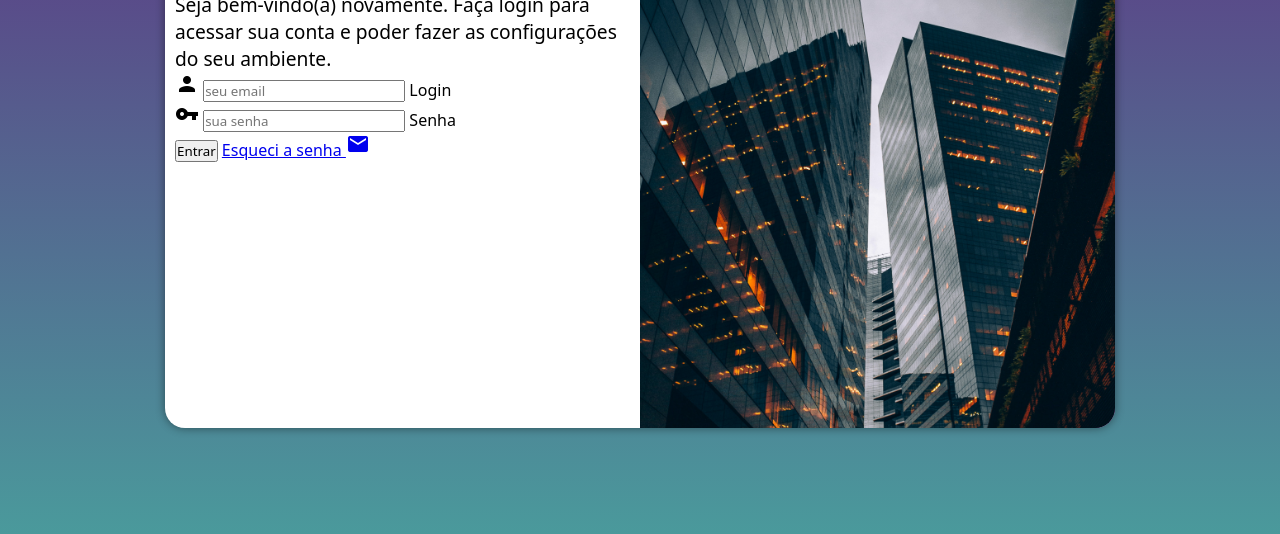
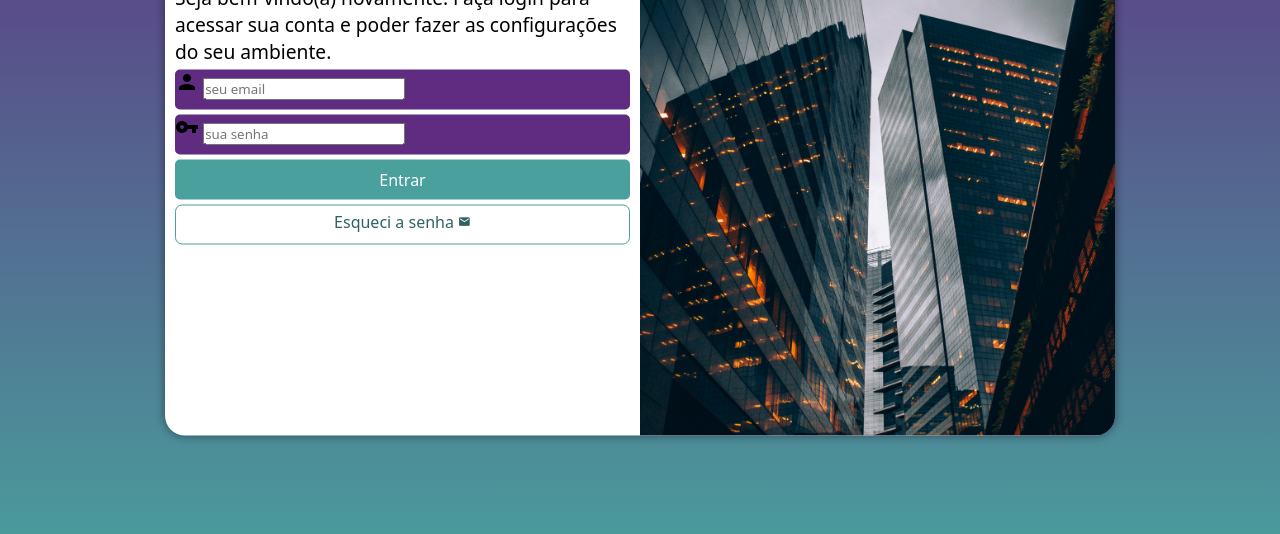
Before and after one commit to MarceloSe/projeto-login, a plain HTML site: page index.html in a window 1280 px wide. Shown: the part 222-756 px from the top of the page. Drawn offline with Linux system fonts and the light colour scheme.

Commit message:
formating input

```diff
--- a/assets/css/style.css
+++ b/assets/css/style.css
@@ -32,7 +32,7 @@ main{
     overflow: hidden;
     background-color: white;
     width: 250px;
-    height: 500px;
+    height: 515px;
     border-radius: 20px;
     box-shadow: 0 0 10px rgba(0, 0, 0, 0.452);
 
@@ -60,3 +60,53 @@ main{
 #formulario > p{
     font-size: 0.8em;
 }
+
+.campo{
+    background-color: #5f2c82;
+    width: 100%;
+    display: block;
+    height: 40px;
+    border-radius: 5px;
+    margin: 5px 0;
+}
+
+label {
+    display: none;
+}
+
+input[type=submit]{
+    display: block;
+    font-size: 1em;
+    width: 100%;
+    height: 40px;
+    background-color: #49a09d;
+    color: white;
+    border: none;
+    border-radius: 5px;
+    cursor: pointer;
+}
+
+input[type=submit]:hover{
+    background-color: #2d6462;
+}
+
+a.botao{
+    display: block;
+    text-align: center;
+    font-size: 1em;
+    width: 100%;
+    height: 40px;
+    padding-top: 5px;
+    margin-top: 5px;
+    background-color: white;
+    color: #2d6462;
+    border: 1px solid #49a09d;
+    border-radius: 7px;
+    text-decoration: none;
+}
+a.botao:hover{
+    background-color: #6cd3cf;
+}
+.botao > i {
+    font-size: 0.8em;
+}
--- a/index.html
+++ b/index.html
@@ -31,7 +31,7 @@
                         <label for="isenha">Senha</label>
                     </div>
                     <input type="submit" value="Entrar">
-                    <a href="esqueci.html">Esqueci a senha <i class="material-icons">mail</i></a>
+                    <a href="esqueci.html" class="botao">Esqueci a senha <i class="material-icons">mail</i></a>
                 </form>
             </div>
         </section>
```
